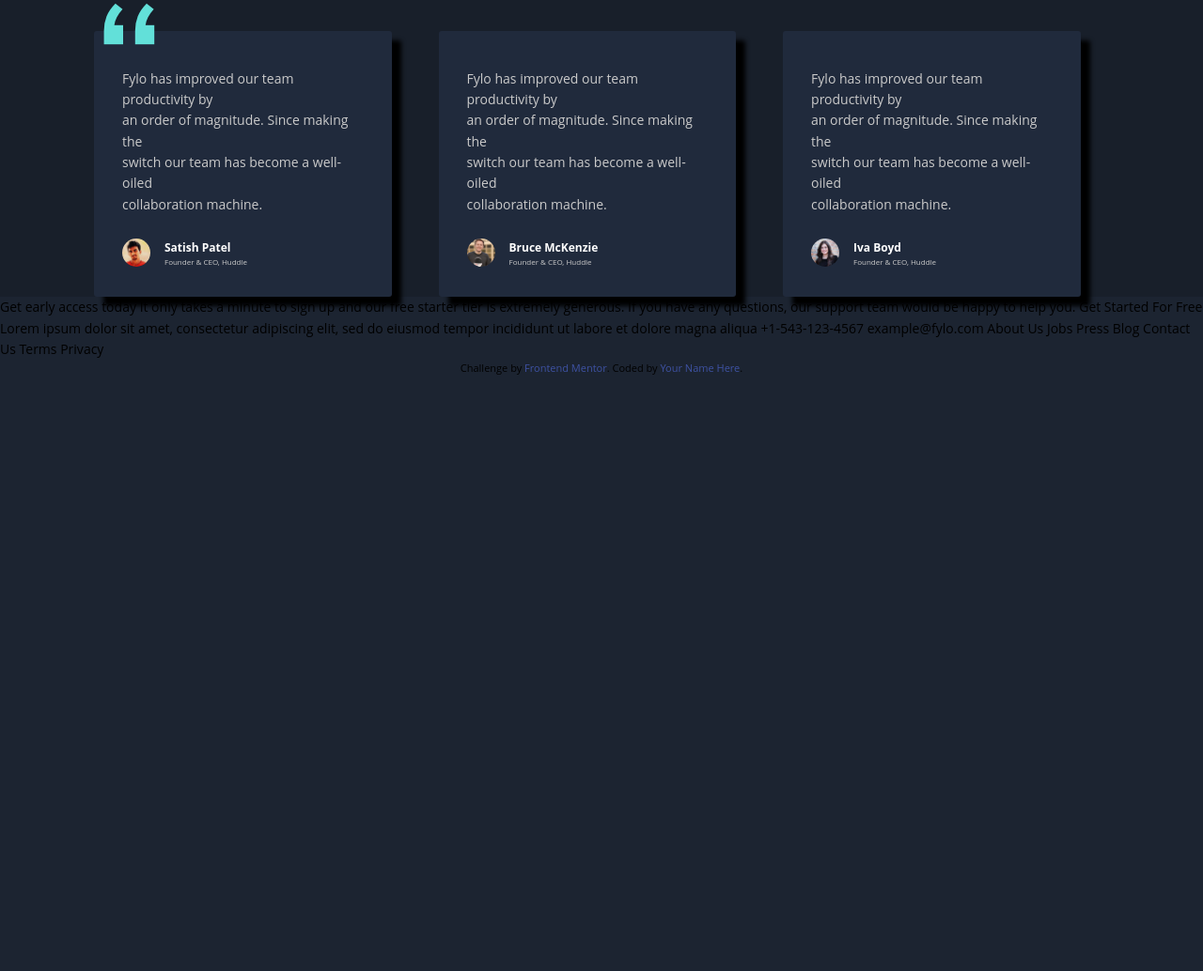
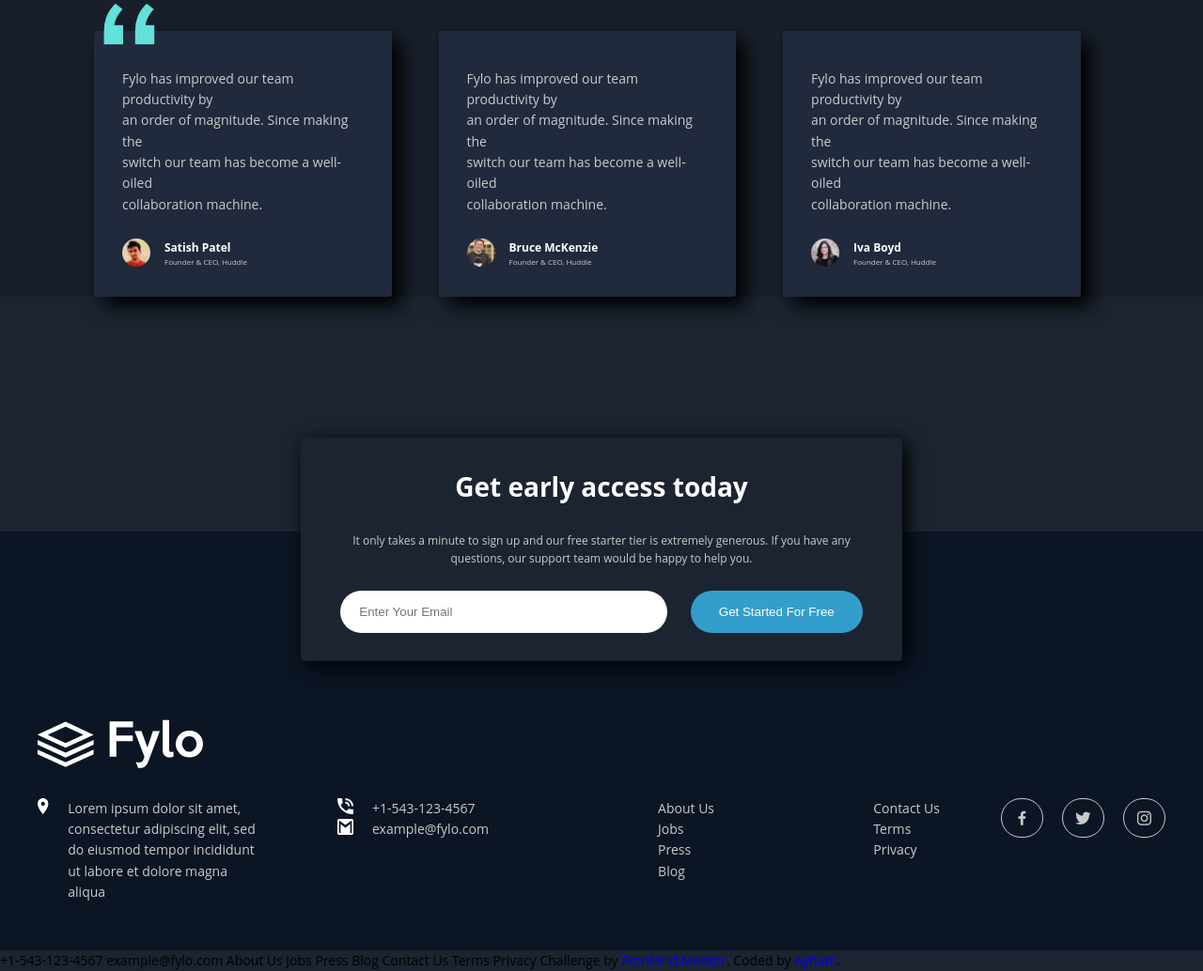
Before and after one commit to Ayham71/fylo-landing-page-master, a plain HTML site: page index.html in a window 1280 px wide. Shown: the part 2387-3421 px from the top of the page at 94% size. Before the commit the page ends 2788 px from the top, so only its background shows below. Drawn offline with nearby package versions, Linux system fonts and the light colour scheme.

Commit message:
finished footer

```diff
--- a/index.html
+++ b/index.html
@@ -6,6 +6,8 @@
 
   <link rel="icon" type="image/png" sizes="32x32" href="./images/favicon-32x32.png">
   <link rel="stylesheet" href="style.css">
+
+  <link href='https://unpkg.com/boxicons@2.1.4/css/boxicons.min.css' rel='stylesheet'>
 
   <link rel="preconnect" href="https://fonts.googleapis.com">
   <link rel="preconnect" href="https://fonts.gstatic.com" crossorigin>
@@ -149,9 +151,74 @@
 </div>
 
 
+</div>
 
 
-</div>
+
+<footer>
+  <div class="geat">
+    <h2>Get early access today</h2>
+    <p>It only takes a minute to sign up and our free starter tier is extremely generous. If you have any <br>
+      questions, our support team would be happy to help you.</p>
+      <form>
+        <input type="email"  placeholder="Enter Your Email">
+        <button id="button">Get Started For Free</button>
+      </form>
+  </div>
+  <div class="ftr">
+   <img src="images/logo.svg" style="margin-top: 200px; padding-left: 40px;">
+
+   <div class="footer__main">
+
+    <div class="footer__column">
+      <ul>
+        <li>
+          <img src="images/icon-location.svg">
+          <p>Lorem ipsum dolor sit amet, consectetur adipiscing elit, sed do eiusmod tempor
+            incididunt ut labore et dolore magna aliqua</p>
+        </li>
+      </ul>
+    </div>
+
+    <div class="footer__column">
+      <ul>
+        <li>
+          <img src="./images/icon-phone.svg" alt="">
+          <p>+1-543-123-4567</p>
+        </li>
+
+        <li>
+          <img src="./images/icon-email.svg" alt="">
+          <p>example@fylo.com</p>
+        </li>
+      </ul>
+      </div>
+
+      <div class="footer__column">
+        <ul>
+          <a href="#"><li>About Us</li></a>
+          <a href="#"><li>Jobs</li></a>
+          <a href="#"><li>Press</li></a>
+          <a href="#"><li>Blog</li></a>
+        </ul>
+      </div>
+
+      <div class="footer__column">
+        <ul>
+          <a href="#"><li>Contact Us</li></a>
+          <a href="#"><li>Terms</li></a>
+          <a href="#"><li>Privacy</li></a>
+        </ul>
+      </div>
+
+      <div class="footer__column icons">
+        <a href=""><i class='bx bxl-facebook'></i></a>
+        <a href=""><i class='bx bxl-twitter'></i></a>
+        <a href=""><i class='bx bxl-instagram'></i></a>
+      </div>
+   </div>
+  </div>
+</footer>
 
 
 
@@ -167,21 +234,6 @@
 
 
 
-
-
-
-
-
-  Get early access today
-
-  It only takes a minute to sign up and our free starter tier is extremely generous. If you have any
-  questions, our support team would be happy to help you.
-
-  Get Started For Free
-
-  Lorem ipsum dolor sit amet, consectetur adipiscing elit, sed do eiusmod tempor incididunt ut labore et
-  dolore magna aliqua
-
   +1-543-123-4567
   example@fylo.com
 
@@ -194,11 +246,7 @@
   Terms
   Privacy
 
-  <footer>
-    <p class="attribution">
       Challenge by <a href="https://www.frontendmentor.io?ref=challenge" target="_blank">Frontend Mentor</a>.
-      Coded by <a href="#">Your Name Here</a>.
-    </p>
-  </footer>
+      Coded by <a href="#">Ayham</a>.
 </body>
 </html>
--- a/style.css
+++ b/style.css
@@ -132,7 +132,7 @@ background-color: hsl(176, 68%, 64%);
     border-radius: 3px;
     position: relative;
     padding: 40px 30px 30px;
-    box-shadow: 10px 10px 5px;
+    box-shadow: 10px 10px 20px;
 }
 .box p{
     color: rgb(202, 202, 202);
@@ -159,3 +159,99 @@ background-color: hsl(176, 68%, 64%);
     top: -30px;
     left: 10px;
 }
+
+
+
+footer{
+    width: 100%;
+    background-color: hsl(216, 53%, 9%);
+    position: relative;
+    margin-top: 250px;
+}
+.geat{
+    display: flex;
+    flex-direction: column;
+    width: 50%;
+    background-color: hsl(217, 28%, 15%);
+    text-align: center;
+    border-radius: 5px;
+    position: absolute;
+    right: 0;
+    left: 0;
+    top: -50px;
+    padding: 30px 30px;
+    margin: auto;
+    box-shadow: 5px 5px 20px;
+    margin-top: -50px;
+}
+.geat h2{
+    color: white;
+    font-size: 1.75rem;
+}
+.geat p{
+    color: rgb(202, 202, 202);
+    margin: 25px;
+    font-size: .75rem;
+}
+.geat form{
+    display: flex;
+    justify-content: space-around;
+    align-items: center;
+}
+.geat form input{
+    width: 60%;
+    border-radius: 50px;
+    padding: 15px 20px;
+    border: none;
+}
+#button{
+    padding: 15px 30px;
+    background-color: hsl(198, 60%, 50%);
+    border-radius: 50px;
+    border: none;
+    color: white;
+    cursor: pointer;
+}
+
+#button:hover{
+    background-color: hsl(176, 68%, 64%);
+}
+
+
+.footer__main{
+    display: grid;
+    grid-template-columns: repeat(5, 1fr);
+    margin-top: 25px;
+    color: rgb(202, 202, 202);
+    justify-items: self-end;
+    padding-left: 40px;
+    padding-right: 40px;
+    padding-bottom: 50px;
+}
+.footer__column img{
+width: 17px;
+height: 17px;
+margin-right: 20px;
+}
+.footer__column li{
+    display: flex;
+}
+.footer__column a{
+    color: rgb(202, 202, 202);
+}
+.footer__column a:hover{
+    color: white;
+    font-weight: bold;
+}
+.icons{
+    font-size: 20px;
+    display: flex;
+    gap: 20px;
+}
+.icons a i{
+    text-align: center;
+    padding: 10px;
+    border-radius: 50px;
+    width: 45px;
+    border: 1px solid rgb(202, 202, 202);
+}
```
